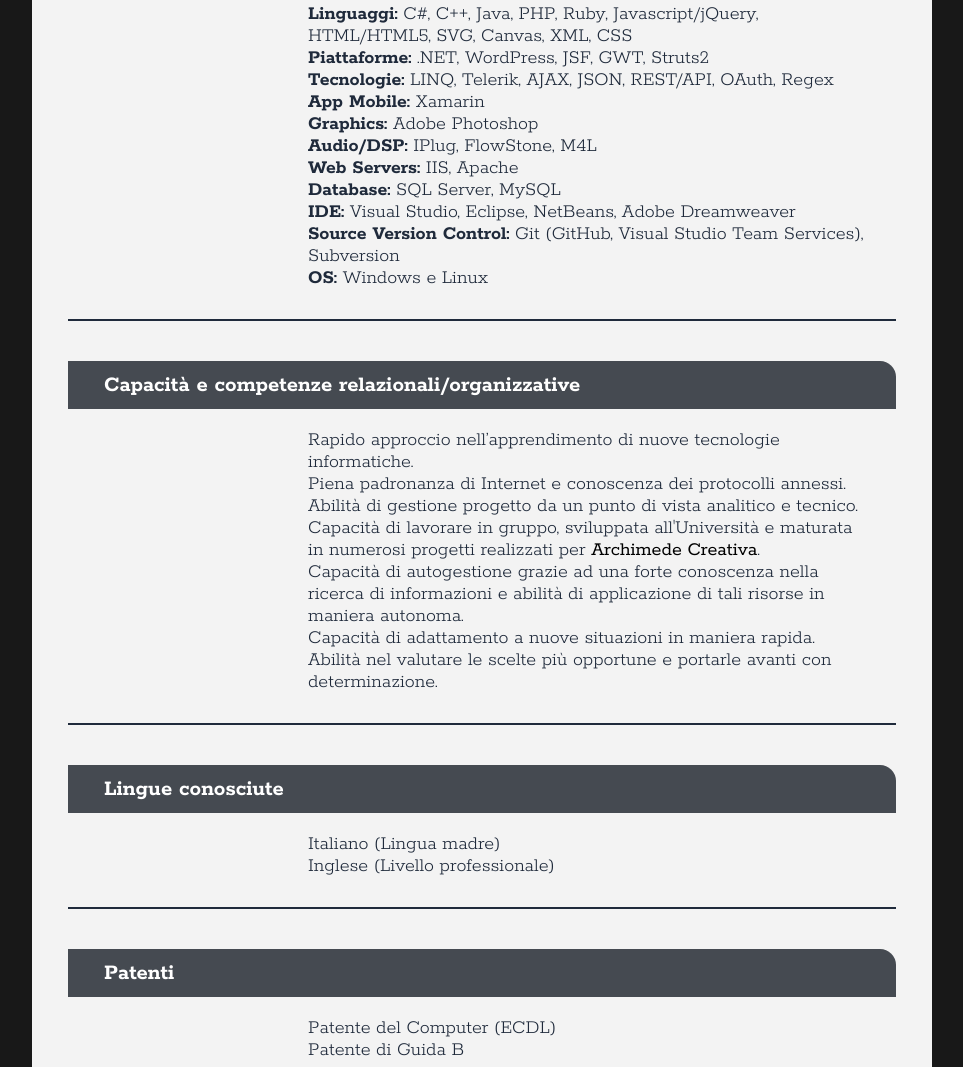
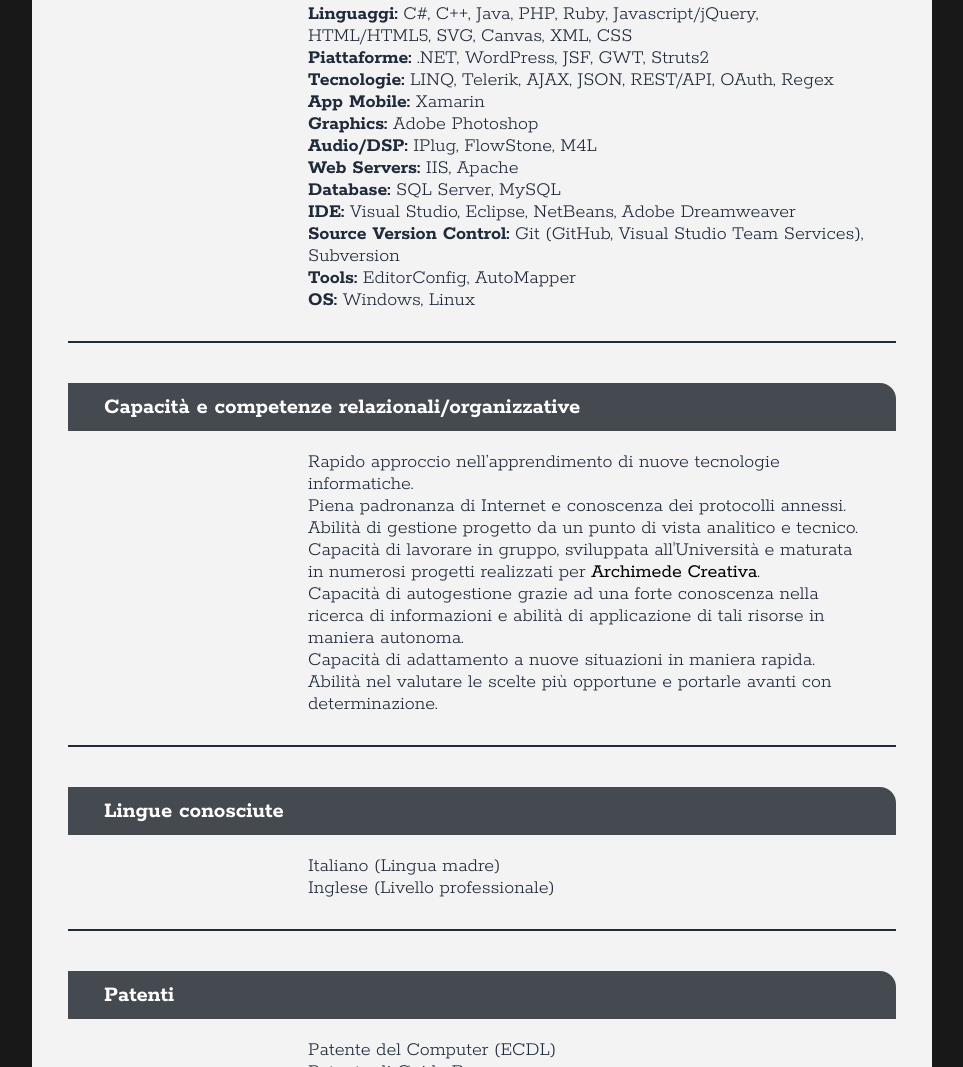
Before and after one commit to marcodallapiazza/marcodallapiazza.github.io, a plain HTML site: page index.html in a window 1280 px wide. Shown: the part 1905-2972 px from the top of the page, without its empty margins (158-1121 px from the left). Drawn offline with Linux system fonts and the light colour scheme.

Commit message:
update tools

```diff
--- a/index.html
+++ b/index.html
@@ -151,7 +151,8 @@
                             <strong>Database:</strong> SQL Server, MySQL<br />
                             <strong>IDE:</strong> Visual Studio, Eclipse, NetBeans, Adobe Dreamweaver<br />
                             <strong>Source Version Control:</strong> Git (GitHub, Visual Studio Team Services), Subversion<br />
-                            <strong>OS:</strong> Windows e Linux
+                            <strong>Tools:</strong> EditorConfig, AutoMapper<br />
+                            <strong>OS:</strong> Windows, Linux
                         </div>
                     </div>
                 </section>
```
